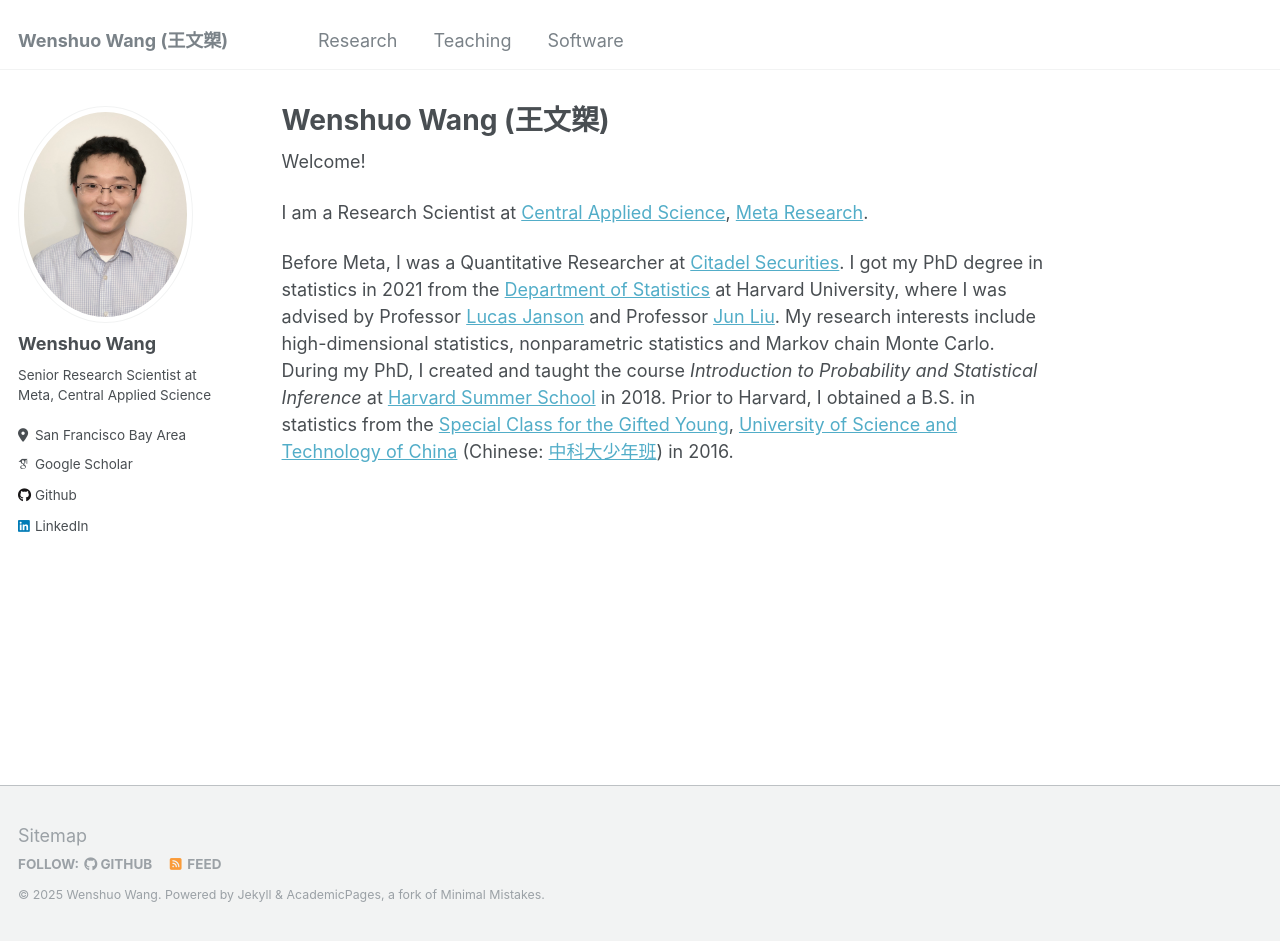
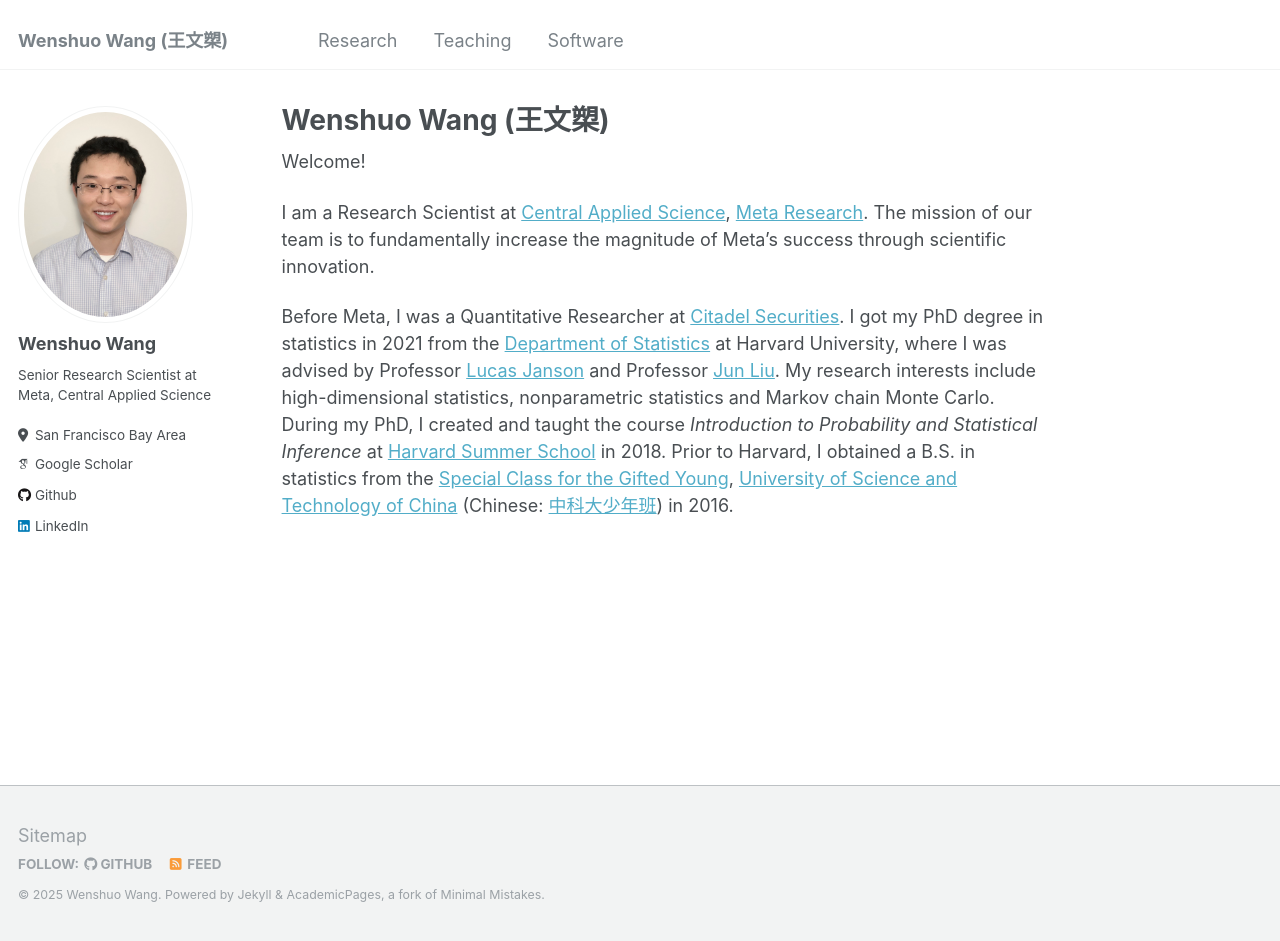
Before and after one commit to wenshuow/wenshuow.github.io, a Jekyll site: the page built from _pages/about.md, in a window 1280 px wide and 941 px high. Built offline with Jekyll 4.4.1, drawn with Linux system fonts in a browser that asks for light colours; some web fonts are replaced.

Commit message:
Update about.md

```diff
--- a/_pages/about.md
+++ b/_pages/about.md
@@ -9,7 +9,7 @@
 
 Welcome!
 
-I am a Research Scientist at <a href="https://research.facebook.com/teams/cas/" rel="nofollow" target="_blank">Central Applied Science</a>, <a href="https://research.facebook.com/" rel="nofollow" target="_blank">Meta Research</a>.
+I am a Research Scientist at <a href="https://research.facebook.com/teams/cas/" rel="nofollow" target="_blank">Central Applied Science</a>, <a href="https://research.facebook.com/" rel="nofollow" target="_blank">Meta Research</a>. The mission of our team is to fundamentally increase the magnitude of Meta's success through scientific innovation.
 
 Before Meta, I was a Quantitative Researcher at <a href="https://www.citadelsecurities.com/" rel="nofollow" target="_blank">Citadel Securities</a>. I got my PhD degree in statistics in 2021 from the <a href="https://statistics.fas.harvard.edu/" rel="nofollow" target="_blank">Department of Statistics</a> at Harvard University, where I was advised by Professor <a href="http://lucasjanson.fas.harvard.edu/index.html" rel="nofollow" target="_blank">Lucas Janson</a> and Professor <a href="http://sites.fas.harvard.edu/~junliu/" rel="nofollow" target="_blank">Jun Liu</a>. My research interests include high-dimensional statistics, nonparametric statistics and Markov chain Monte Carlo. During my PhD, I created and taught the course <em>Introduction to Probability and Statistical Inference</em> at <a href="https://summer.harvard.edu/" rel="nofollow" target="_blank">Harvard Summer School</a> in 2018. Prior to Harvard, I obtained a B.S. in statistics from the <a href="https://en.wikipedia.org/wiki/Special_Class_for_the_Gifted_Young#University_of_Science_and_Technology_of_China" rel="nofollow" target="_blank">Special Class for the Gifted Young</a>, <a href="https://en.ustc.edu.cn/" rel="nofollow" target="_blank">University of Science and Technology of China</a> (Chinese: <a href="https://zh.wikipedia.org/wiki/%E5%B0%91%E5%B9%B4%E7%8F%AD" rel="nofollow" target="_blank">中科大少年班</a>) in 2016.
 
```
